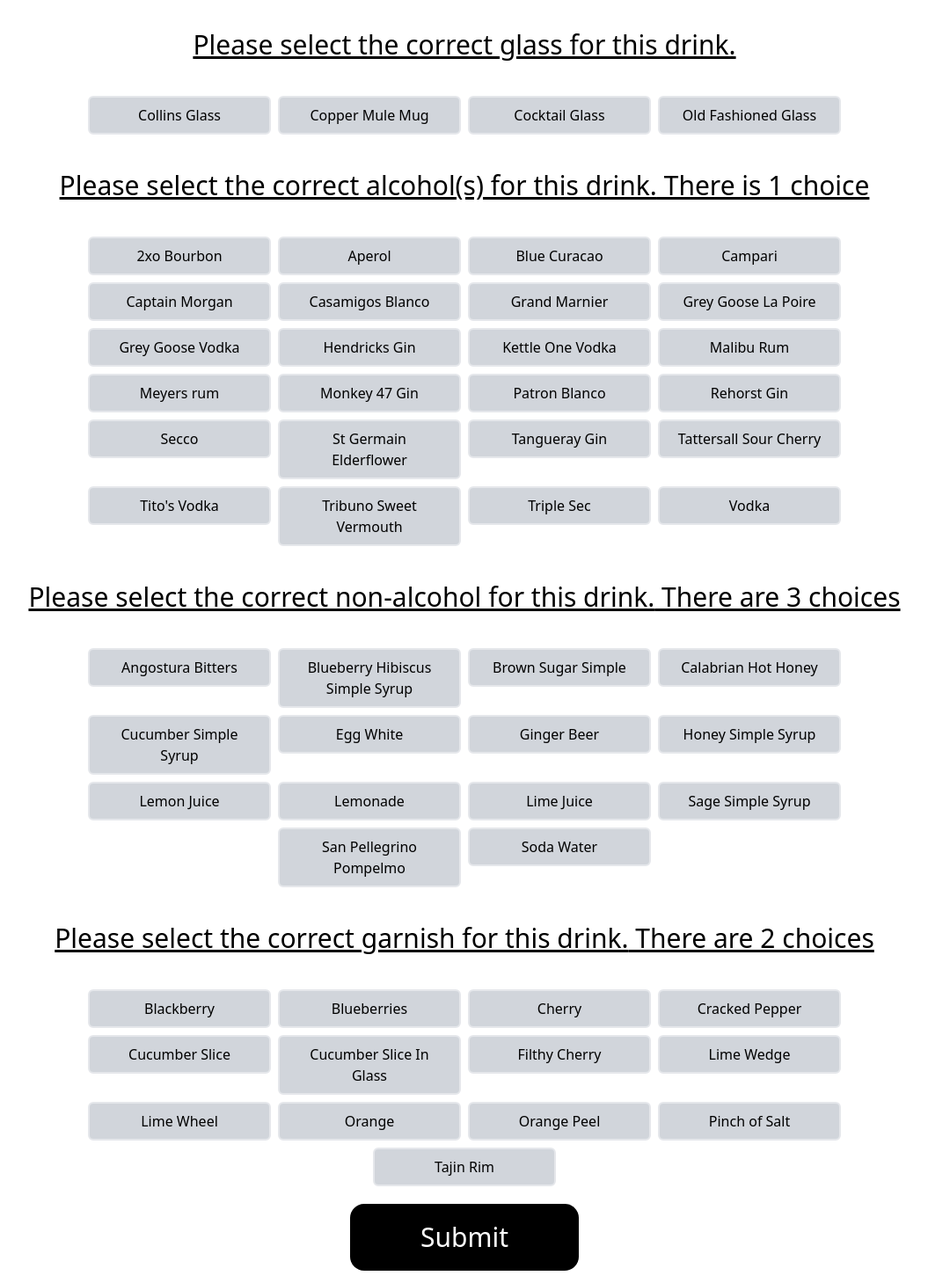
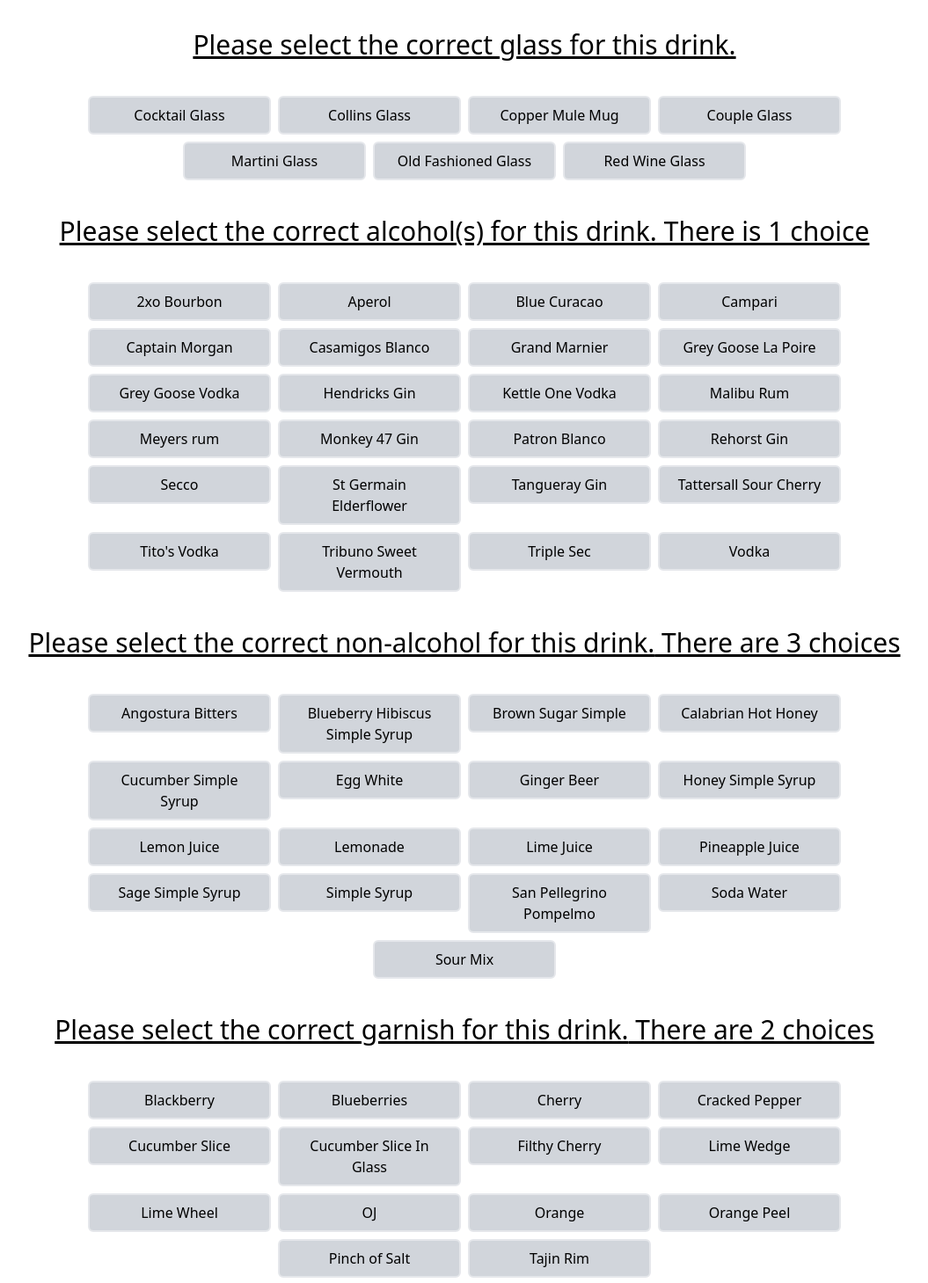
Before and after one commit to mattcodings/drink-training, a Next.js app: page /drink-recipes-ingredients-quiz/0 in a window 1280 px wide. Shown: the part 151-1610 px from the top of the page at 88% size, without its empty margins (112-1167 px from the left). Built offline with nearby package versions, Linux system fonts and the light colour scheme.

Commit message:
added missing ingredients

```diff
--- a/data/drink-ingredients.ts
+++ b/data/drink-ingredients.ts
@@ -26,10 +26,13 @@
 ];
 
 export const glass = [
+  "Cocktail Glass",
   "Collins Glass",
   "Copper Mule Mug",
-  "Cocktail Glass",
+  "Couple Glass",
+  "Martini Glass",
   "Old Fashioned Glass",
+  "Red Wine Glass",
 ];
 
 export const nonalcohol = [
@@ -44,9 +47,12 @@
   "Lemon Juice",
   "Lemonade",
   "Lime Juice",
+  "Pineapple Juice",
   "Sage Simple Syrup",
+  "Simple Syrup",
   "San Pellegrino Pompelmo",
   "Soda Water",
+  "Sour Mix",
 ];
 
 export const garnish = [
@@ -59,6 +65,7 @@
   "Filthy Cherry",
   "Lime Wedge",
   "Lime Wheel",
+  "OJ",
   "Orange",
   "Orange Peel",
   "Pinch of Salt",
--- a/data/drink-recipe-easy-questions.ts
+++ b/data/drink-recipe-easy-questions.ts
@@ -68,7 +68,7 @@
       },
     ],
     process: "Shake and double strain over 3 round ice cubes",
-    garnish: ["Lime Wedge", "2 Blueberries"],
+    garnish: ["Lime Wedge", "Blueberries"],
   },
   {
     id: "2",
@@ -204,7 +204,7 @@
   {
     id: "7",
     name: "Smoked Old Fashioned",
-    glass: "Cocktail Glass",
+    glass: "Old Fashioned Glass",
     alcohol: [
       {
         type: "2xo Bourbon",
@@ -345,7 +345,7 @@
   {
     id: "12",
     name: "Blood Orange Aperol Spritz",
-    glass: "Red wine glass",
+    glass: "Red Wine Glass",
     alcohol: [
       {
         type: "Aperol",
@@ -364,7 +364,7 @@
     ],
     process: "Build in glass and stir",
 
-    garnish: ["Orange Wedge"],
+    garnish: ["Orange"],
   },
   {
     id: "13",
```
